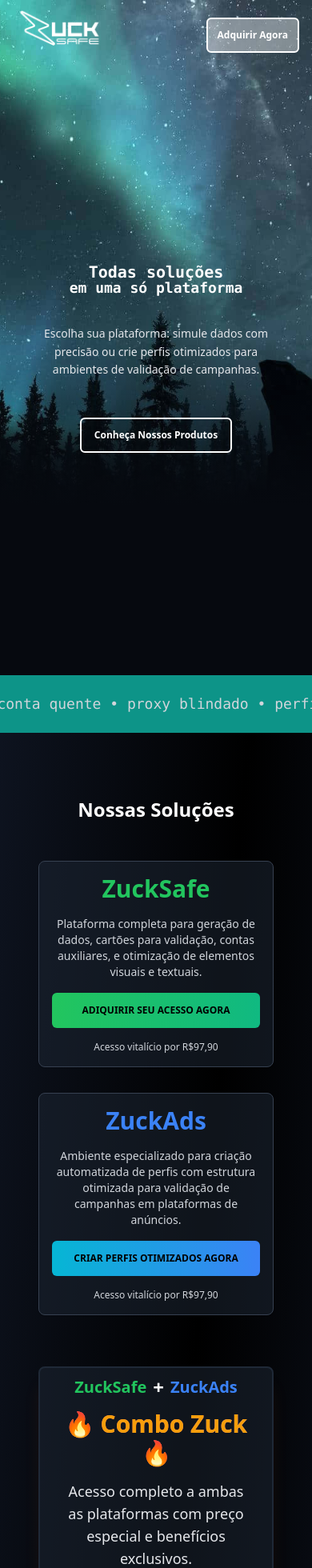
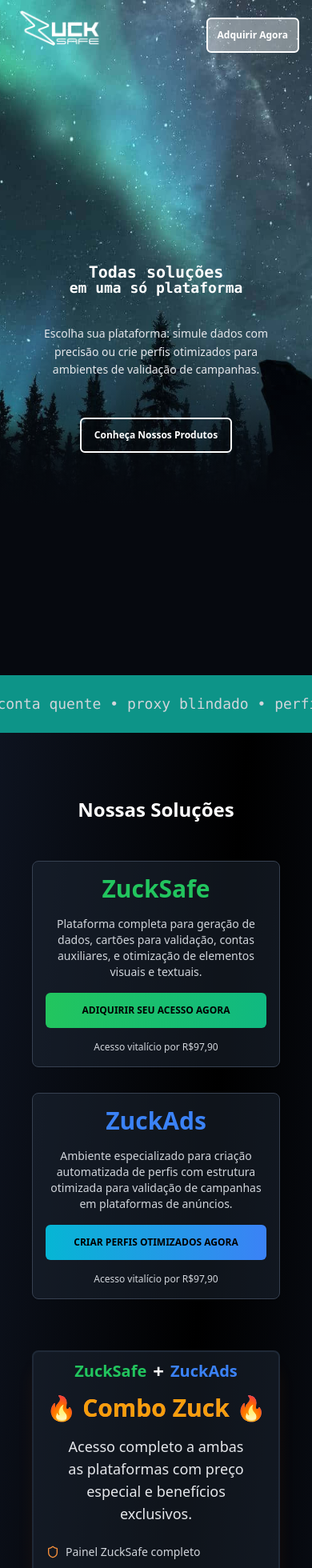
Before and after one commit to RaphaelCerri/zucksafe-identity-forge-34, a React (Vite) app: page / in a window 390 px wide. Shown: the top 1960 px of the page at 80% size. Built offline with nearby package versions, Linux system fonts and the light colour scheme.

Commit message:
Visual edit in Lovable
Edited UI in Lovable

```diff
--- a/src/pages/Landing.tsx
+++ b/src/pages/Landing.tsx
@@ -110,7 +110,7 @@ const Landing = () => {
       </section>
 
       {/* Products Section */}
-      <section className="py-20 px-4" id="products-section">
+      <section id="products-section" className="py-20 px-2">
         <div className="container mx-auto text-center">
           <h2 className="text-2xl sm:text-3xl font-bold text-white mb-12">Nossas Soluções</h2>
 
@@ -148,7 +148,7 @@ const Landing = () => {
 
           {/* Combo Zuck Card - Full Width */}
           <div className="max-w-6xl mx-auto mb-16">
-            <Card className="bg-gray-800/50 border-2 border-gray-800 hover:border-orange-500 transition-all duration-300 p-4 sm:p-6 animate-fade-in shadow-xl shadow-orange-500/10 py-8 sm:py-12 md:py-[48px]">
+            <Card className="bg-gray-800/50 border-2 border-gray-800 hover:border-orange-500 transition-all duration-300 p-4 sm:p-6 animate-fade-in shadow-xl shadow-orange-500/10 py-8 sm:py-12 md:py-[48px] px-[16px]">
               <CardContent className="p-0 space-y-4 sm:space-y-6">
                 <div className="flex justify-center -mb-1 -mt-6 my-0">
                   <div className="flex items-center space-x-2 sm:space-x-3">
```
